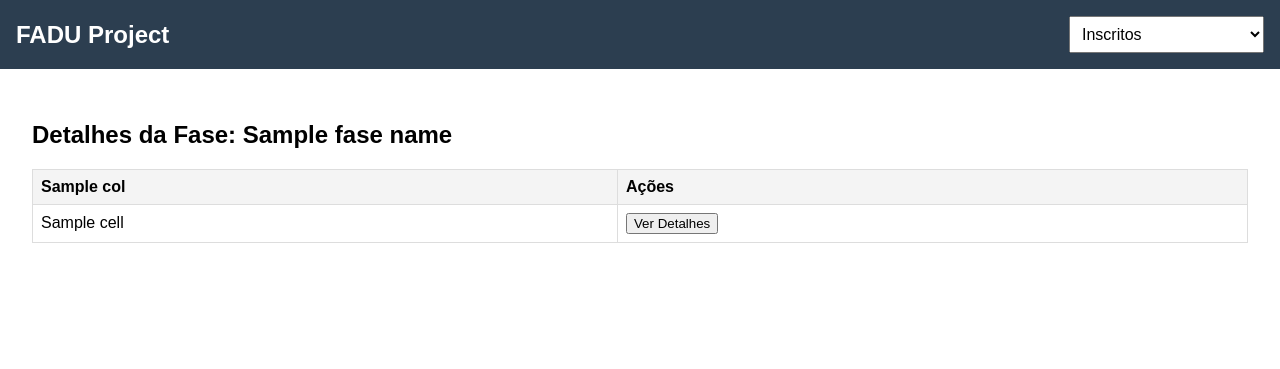
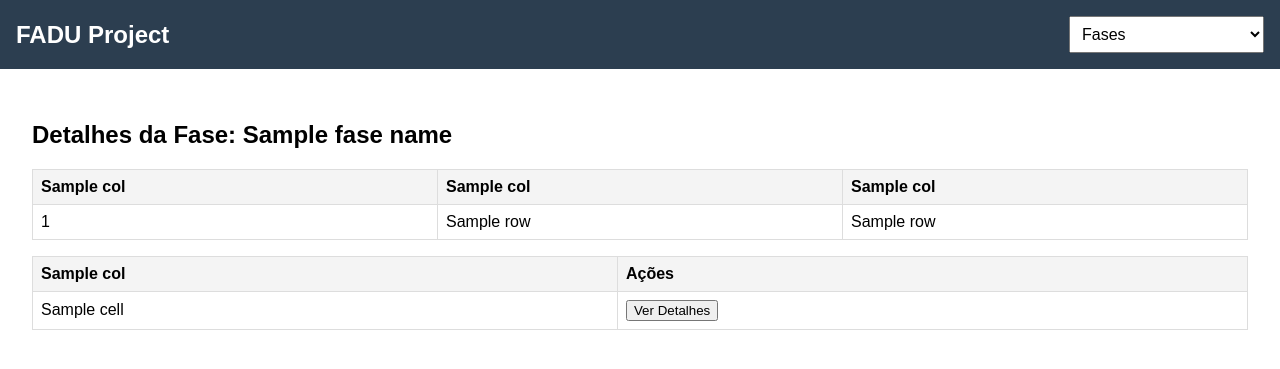
Before and after one commit to rafaeltorrinhas/BD_Project, a Flask app: template templates/faseDetalhes.html in a window 1280 px wide. Shown: the top 369 px of the page. Run offline with Flask 3, Linux system fonts and the light colour scheme; the template is opened without the code that fills it: most values are stand-ins (such as "Sample title", 1, 10 or a date in 2020).

Commit message:
some updates

```diff
--- a/app.py
+++ b/app.py
@@ -177,28 +177,29 @@ LEFT JOIN FADU_ASSOCIAÇAO_ACADEMICA accOponente ON accOponente.Id = oponente.As
 
 @app.route('/Jogos/<GameId>')
 def get_Jogo_Id(GameId):
+    # Query to get the game details
     query = f'''
     SELECT
-         jogo.Id AS GameID,
+         jogo.Id AS Id,
          accCasa.[Name] AS Casa,
          jogo.Resultado AS Resultado,
          accOponente.[Name] AS Oponente,
-         jogo.Duracao AS Time,
-         Jogo.LocalJogo AS LocalJogo,
+         jogo.Duracao AS Tempo,
+         Jogo.LocalJogo AS Local,
          mod.[Name] AS Modalidade
      FROM FADU_JOGO jogo
      INNER JOIN FADU_MODALIDADE mod ON mod.Id=jogo.Mod_Id
      INNER JOIN FADU_EQUIPA casa ON casa.Id = jogo.Equipa_id1
      INNER JOIN FADU_EQUIPA oponente ON oponente.Id = jogo.Equipa_id2
      INNER JOIN FADU_ASSOCIAÇAO_ACADEMICA accCasa ON accCasa.Id = casa.Ass_id
-     INNER JOIN FADU_ASSOCIAÇÃO_ACADEMICA accOponente ON accOponente.Id = oponente.Ass_id
+     INNER JOIN FADU_ASSOCIAÇAO_ACADEMICA accOponente ON accOponente.Id = oponente.Ass_id
      WHERE jogo.Id = ?
     '''
     cols, serialized = getInfo(query, GameId)
 
+    # Query to get the team player details
     queryTeams = f'''
         SELECT
-            jogo.Id AS GameId,
             T.TeamType,
             T.TeamId,
             person.[Name] AS PlayerName,
@@ -215,7 +216,17 @@ def get_Jogo_Id(GameId):
     '''
     colsTeams, Teams = getInfo(queryTeams, GameId)
 
-    return render_template('jogoDetalhes.html', jogoId=GameId, columns=cols, rows=serialized, teamsColumns=colsTeams, teamsPlayers=Teams)
+    # Get the game result (from the `Resultado` field)
+    game_result = serialized[0][2] if serialized else "Resultado não disponível"
+
+    # Pass the data to the template
+    return render_template('jogoDetalhes.html',
+                           jogoId=GameId,
+                           columns=cols,
+                           rows=serialized,
+                           teamsColumns=colsTeams,
+                           teamsPlayers=Teams,
+                           game_result=game_result)
 
 
 @app.route('/Fases/')
--- a/persistence/uniActions.py
+++ b/persistence/uniActions.py
@@ -35,7 +35,7 @@ def get_connection():
     return pyodbc.connect(conn_str)
 
 
-@app.route('/delete_university/<int:university_id>', methods=['POST'])
+@app.route('/delete_university/<id>', methods=['POST'])
 def delete_university(university_id):
     # Connect to the database and delete the university by its ID
     try:
--- a/templates/faseDetalhes.html
+++ b/templates/faseDetalhes.html
@@ -42,6 +42,9 @@
       th {
         background: #f4f4f4;
       }
+      .single-row-table {
+        margin-bottom: 1rem;
+      }
     </style>
   </head>
   <body>
@@ -53,16 +56,39 @@
         <option value="/Ass">Associações</option>
         <option value="/Jogos">Jogos</option>
         <option value="/Fases" selected>Fases</option>
-        <option value="/Inscritos" selected>Inscritos</option>
+        <option value="/Inscritos">Inscritos</option>
       </select>
     </div>
 
     <div class="content">
       <h2>Detalhes da Fase: {{ faseName }}</h2>
+
+      <!-- New Table for the first 3 columns -->
+      <table class="single-row-table">
+        <thead>
+          <tr>
+            <th>{{ columns[0] }}</th>
+            <th>{{ columns[1] }}</th>
+            <th>{{ columns[2] }}</th>
+          </tr>
+        </thead>
+        <tbody>
+          <tr>
+            <td>{{ rows[0][0] }}</td>
+            <!-- Id -->
+            <td>{{ rows[0][1] }}</td>
+            <!-- FaseName -->
+            <td>{{ rows[0][2] }}</td>
+            <!-- AssociacaoOrg -->
+          </tr>
+        </tbody>
+      </table>
+
+      <!-- Main Table for the rest of the data -->
       <table>
         <thead>
           <tr>
-            {% for col in columns %}
+            {% for col in columns[3:] %}
             <th>{{ col }}</th>
             {% endfor %}
             <th>Ações</th>
@@ -71,7 +97,7 @@
         <tbody>
           {% for row in rows %}
           <tr>
-            {% for cell in row %}
+            {% for cell in row[3:] %}
             <td>{{ cell }}</td>
             {% endfor %}
             <td>
```
Also changed, not shown: templates/jogoDetalhes.html (+8 -2 lines).
